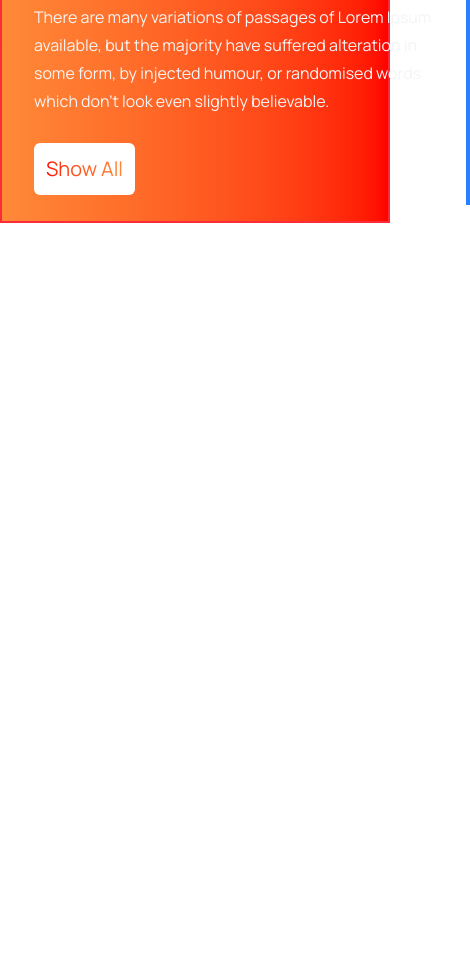
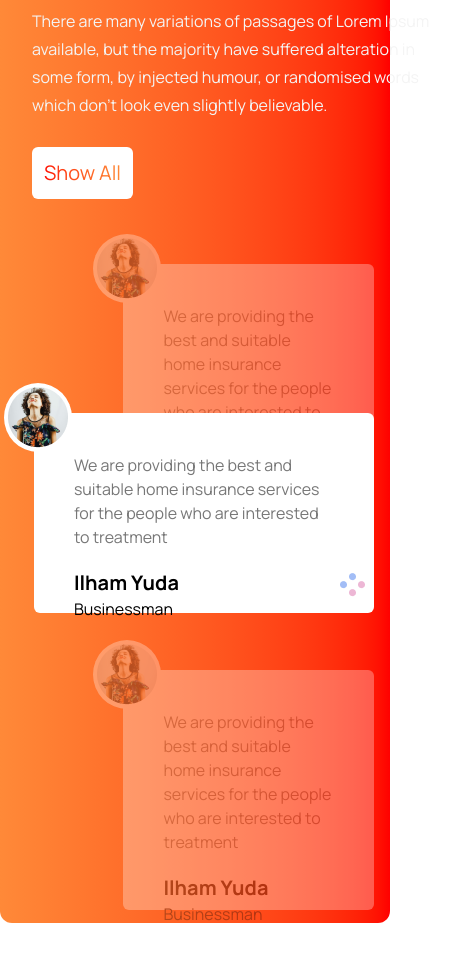
Before and after one commit to Atikur1997/tea-shop, a plain HTML site: page index.html in a window 390 px wide. Shown: the part 4277-5238 px from the top of the page, 470 px wide, since content can reach past the window. Before the commit the page ends 4600 px from the top, so only its background shows below. Drawn offline with nearby package versions, Linux system fonts and the light colour scheme.

Commit message:
review section done with responsiveness

```diff
--- a/index.html
+++ b/index.html
@@ -120,7 +120,7 @@
 
     <!-- meet our super section starts here -->
     <div
-        class="parent_div max-w-[1300px] mx-auto my-[100px] border-2 border-red-500 h-[500px] flex gap-4 p-4 bg-gradient-to-r from-[#ff8938] to-[#ff0000]">
+        class="parent_div max-w-[1300px] mx-auto my-[100px] h-[1200px] md:h-[650px] flex flex-col md:flex-row gap-4 p-4 bg-gradient-to-r from-[#ff8938] to-[#ff0000] rounded-xl">
         <div class="left_div md:w-1/2  flex items-center p-4">
             <div>
                 <h1 class="manrope_font text-5xl font-bold mt-[100px] text-white">Meet Our Super <br>Clients</h1>
@@ -138,7 +138,52 @@
                         All</span></button>
             </div>
         </div>
-        <div class="right_div h-full md:w-1/2 border-2 border-blue-500"></div>
+        <div class="right_div h-full md:w-1/2  relative">
+
+            <div
+                class="h-[200px] md:w-[70%]   bg-white p-10 rounded-md manrope_font absolute top-[27%] left-[5%] md:left-[10%] z-10">
+                <p class="md:w-[340px] text-[#777777]">We are providing the best and suitable home insurance services
+                    for
+                    the people who
+                    are interested to
+                    treatment</p>
+                <h2 class="text-xl font-bold mt-5">Ilham Yuda</h2>
+                <p>Businessman</p>
+                <div class="absolute -top-[30px] rounded-[50%] p-1 -left-[30px]  bg-white">
+                    <img src="images/client.png" alt="">
+                </div>
+                <img src="images/circles.png" class="absolute top-[80%] left-[90%]" alt="">
+            </div>
+
+
+            <div
+                class="h-[200px] w-[70%]  bg-white p-10 rounded-md manrope_font absolute md:top-[5%] top-[5%] left-[30%] opacity-30">
+                <p class="md:w-[340px] text-[#777777]">We are providing the best and suitable home insurance services
+                    for
+                    the people who
+                    are interested to
+                    treatment</p>
+                <h2 class="text-xl font-bold mt-5">Ilham Yuda</h2>
+                <p>Businessman</p>
+                <div class="absolute -top-[30px] rounded-[50%] p-1 -left-[30px]  bg-white">
+                    <img src="images/client.png" alt="">
+                </div>
+            </div>
+            <div
+                class="md:h-[200px] h-[240px] md:w-[70%]  bg-white p-10 rounded-md manrope_font absolute md:top-[65%] top-[65%] left-[30%] opacity-30 ">
+                <p class="md:w-[340px] text-[#777777]">We are providing the best and suitable home insurance services
+                    for
+                    the people who
+                    are interested to
+                    treatment</p>
+                <h2 class="text-xl font-bold mt-5">Ilham Yuda</h2>
+                <p>Businessman</p>
+                <div class="absolute -top-[30px] rounded-[50%] p-1 -left-[30px]  bg-white">
+                    <img src="images/client.png" alt="">
+                </div>
+            </div>
+
+        </div>
 
     </div>
 
--- a/styles/style.css
+++ b/styles/style.css
@@ -3,4 +3,5 @@
 
 .manrope_font {
     font-family: "Manrope", sans-serif;
+
 }
```
